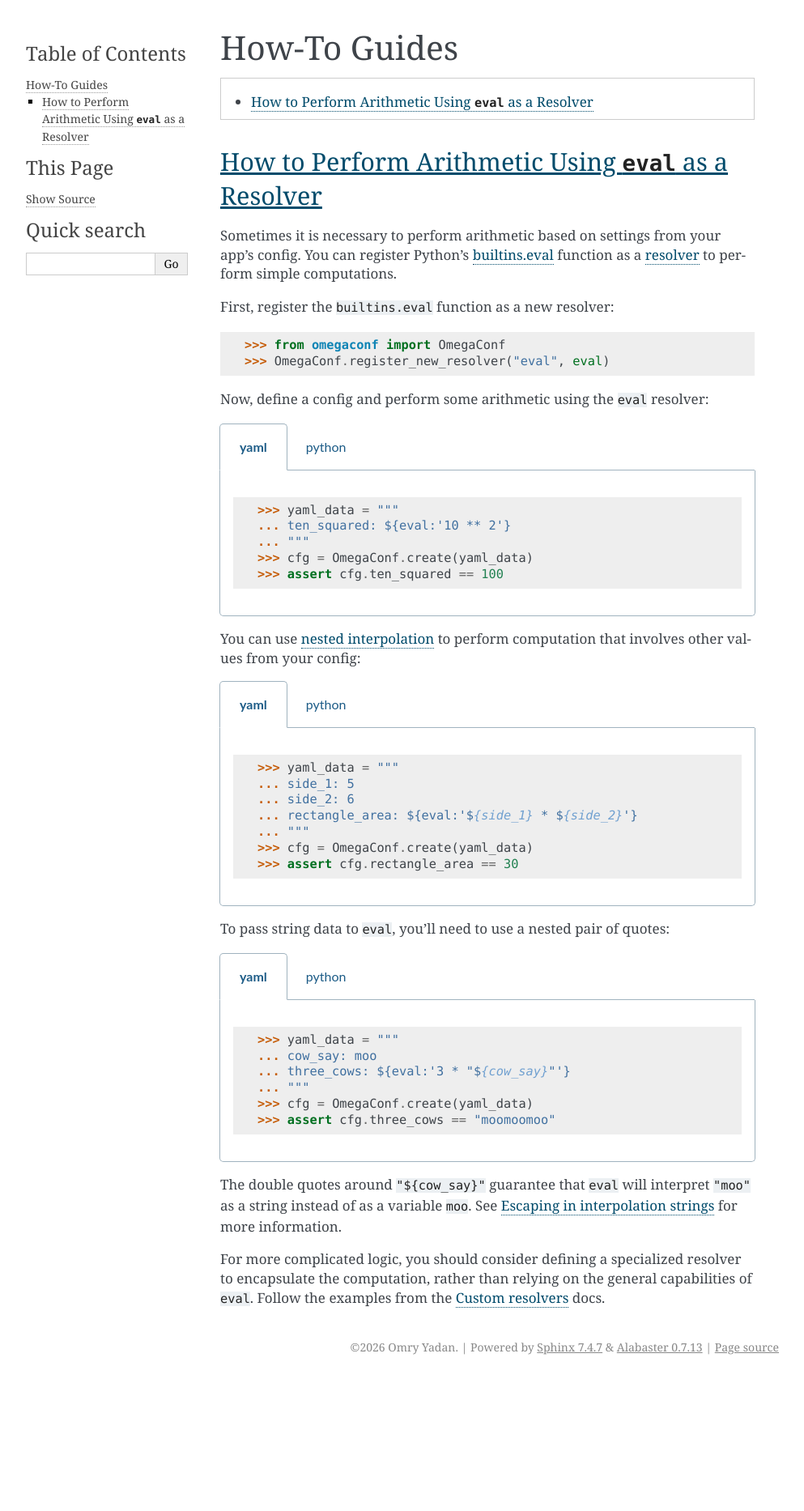
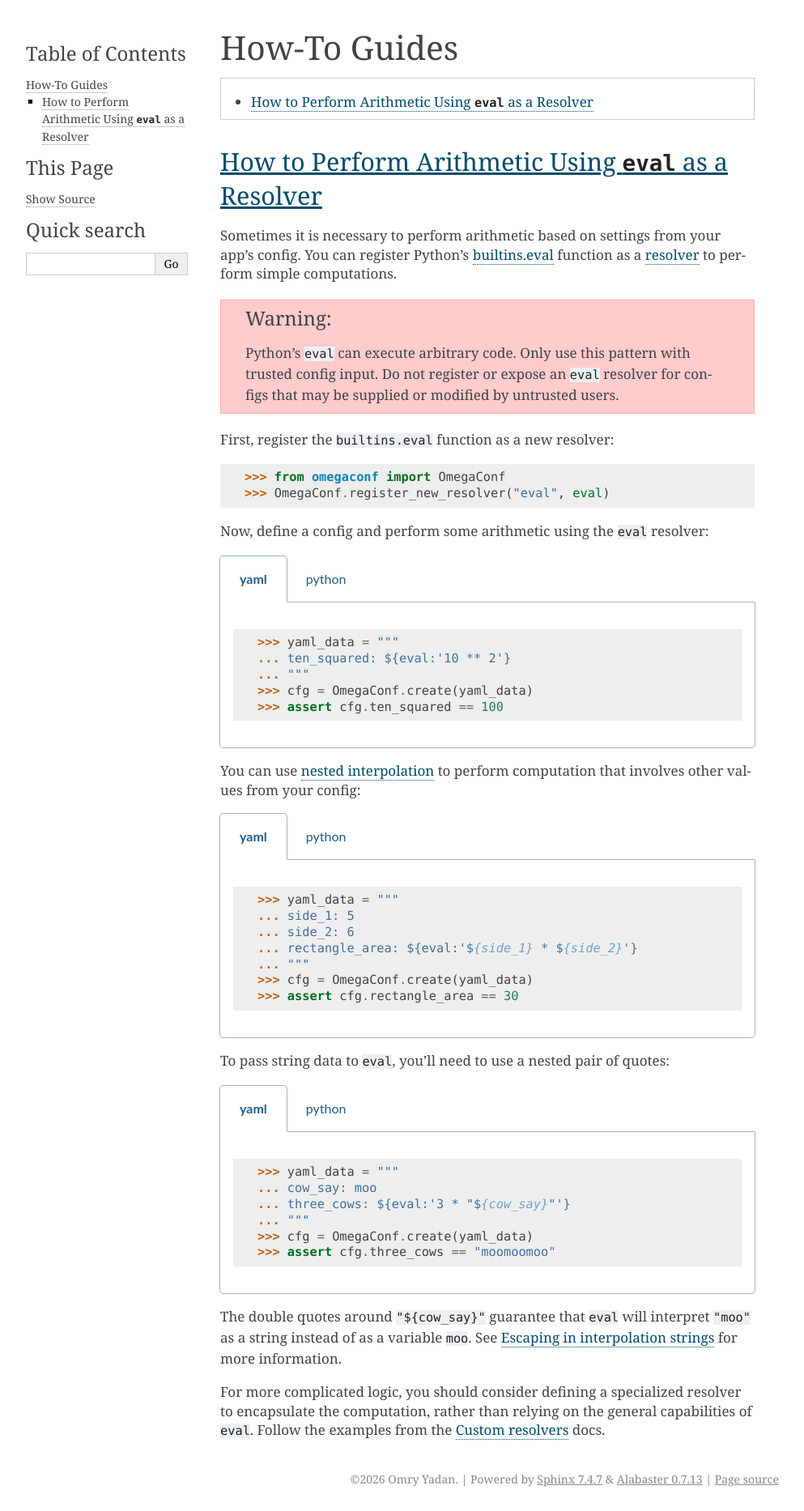
Before and after one commit to omry/omegaconf, a Sphinx documentation site: the page built from docs/source/how_to_guides.rst, in a window 1280 px wide. Shown: the whole page at 81% size, without its empty margins (148-1141 px from the left). Built offline with Sphinx 7.4.7, drawn with Linux system fonts in a browser that asks for light colours; before the commit the page ends 1703 px from its top, so only the background shows below that.

Commit message:
added warning to eval resolver example

```diff
--- a/docs/source/how_to_guides.rst
+++ b/docs/source/how_to_guides.rst
@@ -11,6 +11,12 @@ How to Perform Arithmetic Using ``eval`` as a Resolver
 Sometimes it is necessary to perform arithmetic based on settings from your app's config.
 You can register Python's `builtins.eval`_ function as a :ref:`resolver<resolvers>`
 to perform simple computations.
+
+.. warning::
+
+    Python's ``eval`` can execute arbitrary code. Only use this pattern with
+    trusted config input. Do not register or expose an ``eval`` resolver for
+    configs that may be supplied or modified by untrusted users.
 
 .. _builtins.eval: https://docs.python.org/3/library/functions.html#eval
 
```
